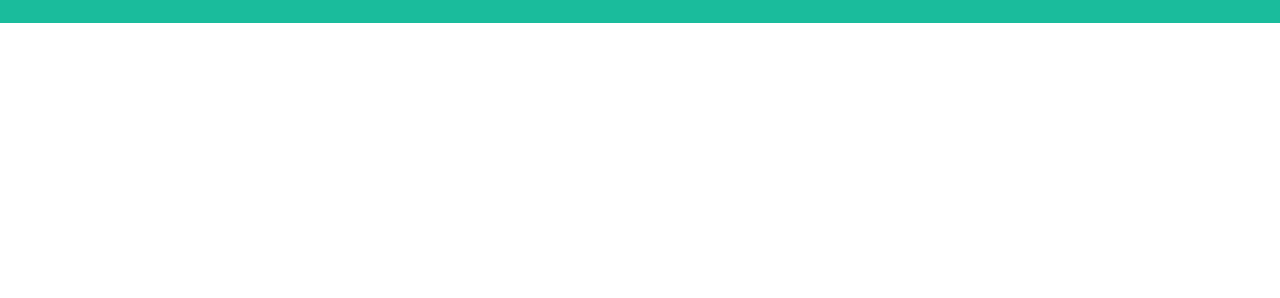
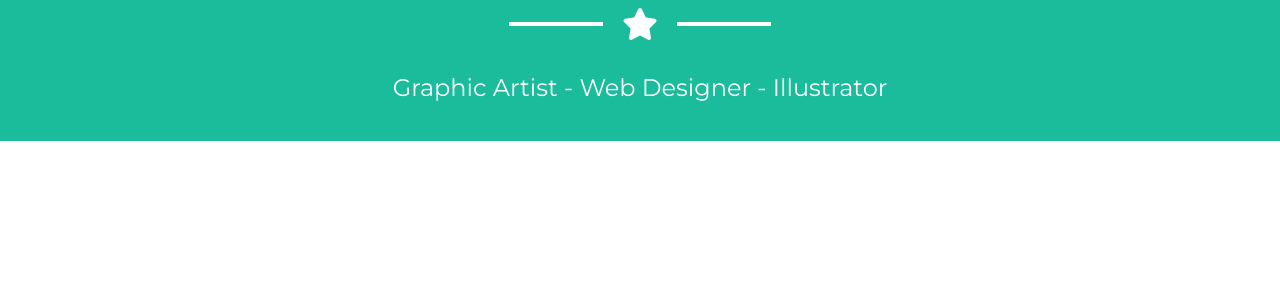
Before and after one commit to AlexMato83/html-css-bootstrap-freelancer, a plain HTML site: page index.html in a window 1280 px wide. Shown: the part 502-800 px from the top of the page. Drawn offline with nearby package versions, Linux system fonts and the light colour scheme.

Commit message:
header / prima sezione completati

```diff
--- a/index.html
+++ b/index.html
@@ -6,6 +6,9 @@
     <link rel="stylesheet" href="style.css">
     <meta name="viewport" content="width=device-width">
     <meta charset="utf-8">
+    <script src="https://kit.fontawesome.com/577c099c56.js" crossorigin="anonymous"></script>
+
+
     <title></title>
   </head>
   <body>
@@ -46,6 +49,16 @@
                 </div>
 
                 <h1 class="text-center">START BOOTSTRAP</h1>
+                <div class="gatto">
+                  <hr>
+                  <i class="fas fa-star"></i>
+                  <hr>
+                  <h3>
+                    Graphic Artist - Web Designer - Illustrator
+                  </h3>
+                </div>
+
+
 
 
 
--- a/style.css
+++ b/style.css
@@ -2,6 +2,7 @@
   margin:0;
   padding:0;
   box-sizing: border-box;
+  font-family: 'Montserrat', sans-serif;
 }
 
 [class*="col-"] {
@@ -43,3 +44,16 @@ header {
   height: auto;
   margin:0 auto;
 }
+hr {
+  display: inline-block;
+  border: 2px solid white;
+  width: 90px;
+  margin-bottom:10px;
+}
+.gatto i {
+  padding:15px;
+  font-size: xx-large;
+}
+.gatto {
+  text-align: center;
+}
```
